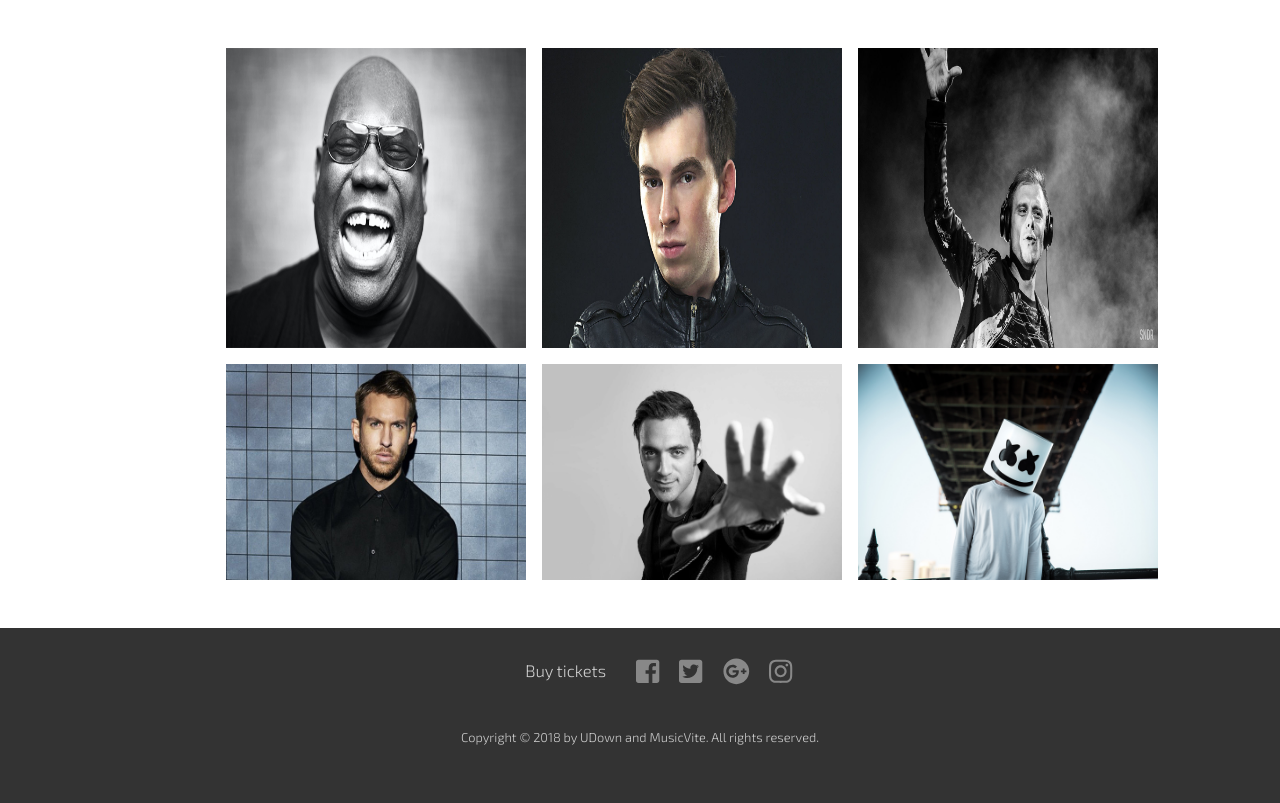
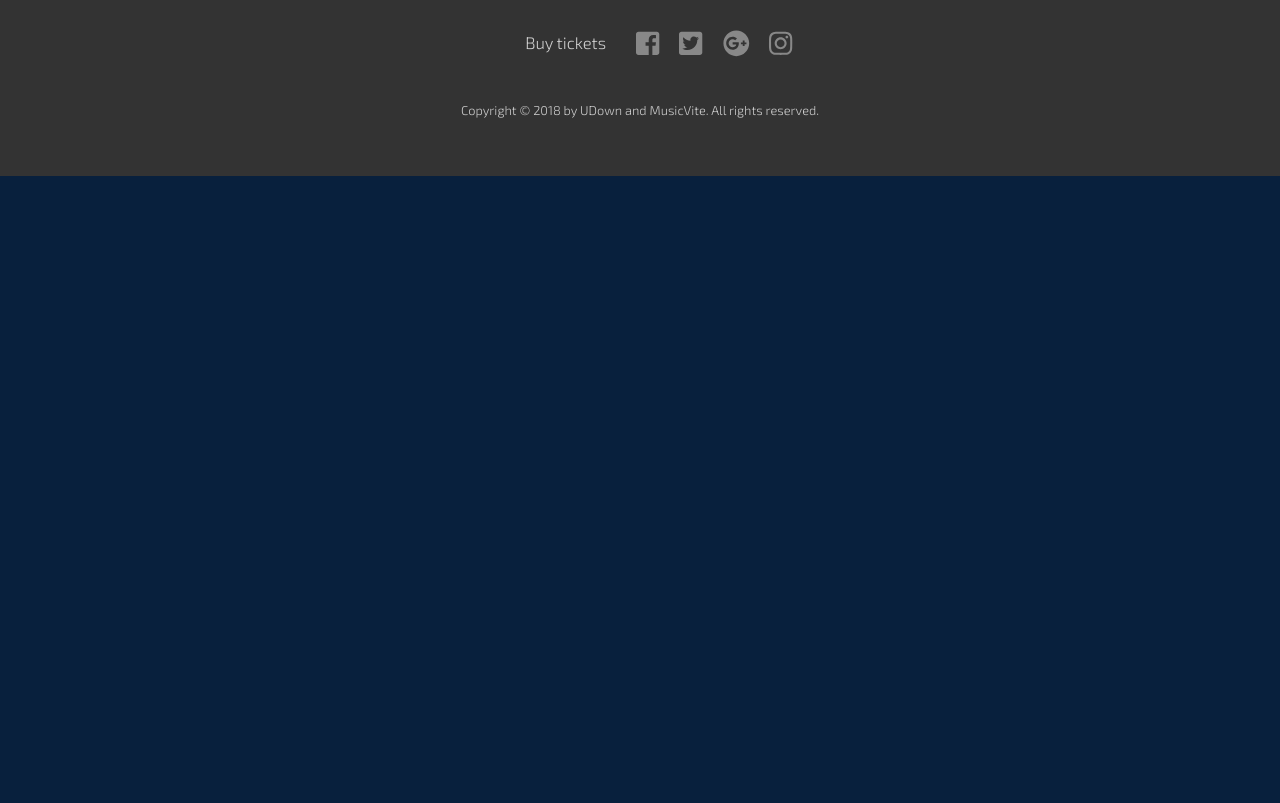
Before and after one commit to VelinSE/Mascarada-Django, a Django app: page / in a window 1280 px wide. Shown: the part 2419-3222 px from the top of the page. After the commit the page ends 2595 px from the top, so only its background shows below. Run offline with Django 3.2, Linux system fonts and the light colour scheme; some libraries are stand-ins or nearby versions; some web fonts are replaced.

Commit message:
final touches

```diff
--- a/mascarada/mascarada/static/mascarada/css/style.css
+++ b/mascarada/mascarada/static/mascarada/css/style.css
@@ -656,3 +656,49 @@ REUSABLE COMPONENTS
     width: 200px;
     height: 200px;
 }
+
+@media screen and (max-width: 1120px) {
+    .row {
+        width: 100%;
+    }
+
+    .login {
+        width: 100%;
+    }
+}
+
+@media screen and (max-width: 690px) {
+    .home-nav {
+        font-size: 105%;
+    }
+
+    .logo {
+        width: 80%;
+        height: 60%;
+    }
+}
+
+@media screen and (max-width: 610px) {
+    .home-nav .flex-container {
+        flex-wrap: wrap;
+    }
+
+    .logo {
+        width: 70%;
+        height: 50%;
+    }
+
+    .logo-container {
+        font-size: 250%;
+    }
+
+    .poster {
+        transform: scale(0.9);
+    }
+}
+
+@media screen and (max-width: 380px) {
+    .logo-container {
+        font-size: 50%;
+    }
+}
--- a/mascarada/mascarada/templates/index.html
+++ b/mascarada/mascarada/templates/index.html
@@ -60,61 +60,5 @@
         </div>
     </section>
     <div class="pattern-dot"></div>
-    <section class="p-5 z-depth-2">
-            <div class="image-grid  grid-container">
-                    <div class="image-container">
-                        <a href="artist">
-                            <div class="align-items-end justify-content-center overlay ">
-                                <div class="z-depth-1">Carl Cox</div>
-                            </div>
-                            <img src="{% static 'img/carl-cox.png' %}" alt="carl cox">
-                        </a>
-
-                    </div>
-                    <div class="image-container">
-                        <a href="#">
-                            <div class="align-items-end justify-content-center overlay">
-                                <div class="z-depth-1">Hardwell</div>
-                            </div>
-                            <img src="{% static 'img/hardwell.jpg' %}" alt="hardwell">
-                        </a>
-                    </div>
-                    <div class="image-container">
-                        <a href="#">
-                            <div class="align-items-end justify-content-center overlay">
-                                <div class="z-depth-1">Armin Van Buuren</div>
-                            </div>
-                            <img src="{% static 'img/Armin-van-Buuren.jpg' %}" alt="armin van buuren">
-                        </a>
-                    </div>
-                    <div class="image-container">
-                        <a href="#">
-                            <div class="align-items-end justify-content-center overlay">
-                                <div class="z-depth-1">Calvin Harris</div>
-                            </div>
-                            <img src="{% static 'img/calvin-harris.jpg' %}" alt="calvin harris">
-                        </a>
-                    </div>
-                    <div class="image-container">
-                        <a href="#">
-                            <div class="align-items-end justify-content-center overlay">
-                                <div class="z-depth-1">Ummet Ozcan</div>
-                            </div>
-                            <img src="{% static 'img/ummet_ozcan.jpg' %}" alt="ummet ozcan">
-                        </a>
-                    </div>
-                    <div class="image-container">
-                        <a href="#">
-                            <div class="align-items-end justify-content-center overlay">
-                                <div class="z-depth-1">Marshmello</div>
-                            </div>
-                            <img src="{% static 'img/Marshmello.png' %}" alt="marshmello">
-                        </a>
-                    </div>
-                </div>
-    </section>
-
-
-
 
 {% endblock %}
```
Also changed, not shown: mascarada/mascarada/templates/lineup.html (+3 -25 lines), mascarada/requirements.txt (+63 -1 lines), mascarada/readme.md (added).
